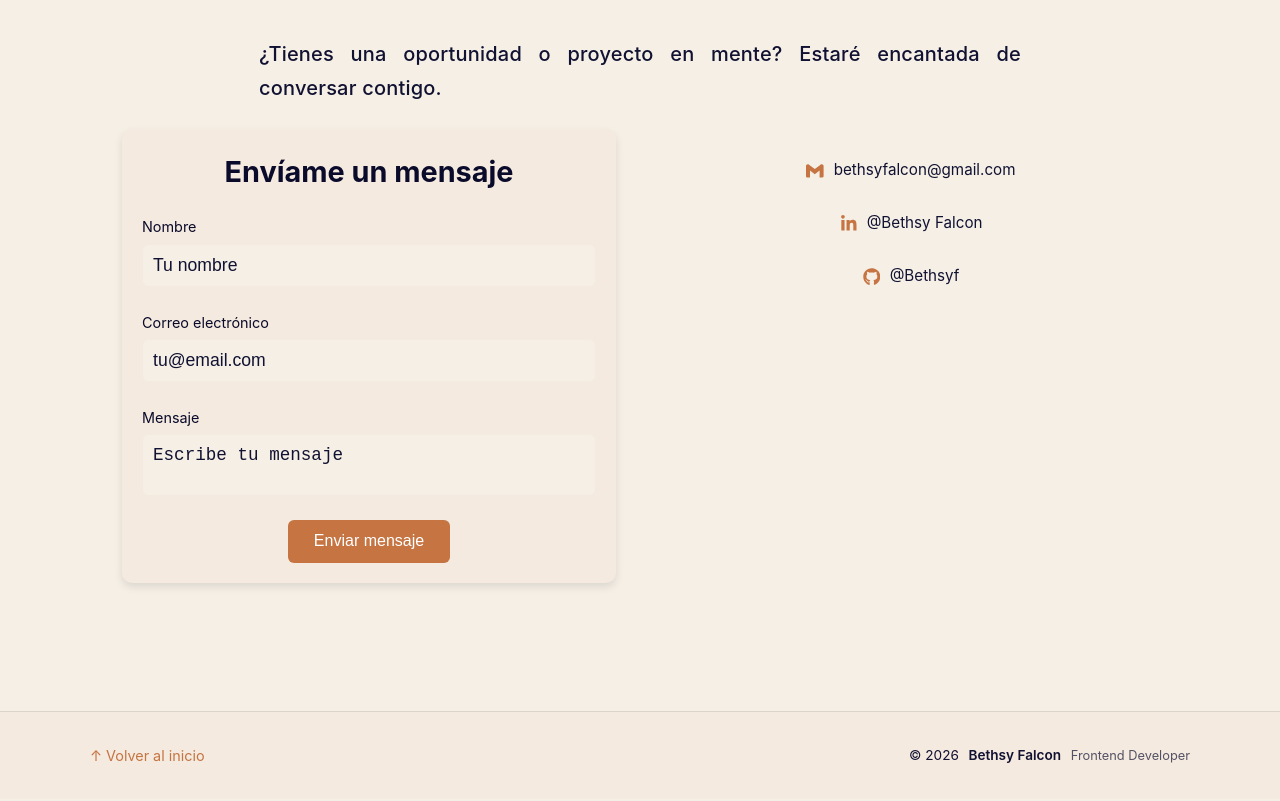
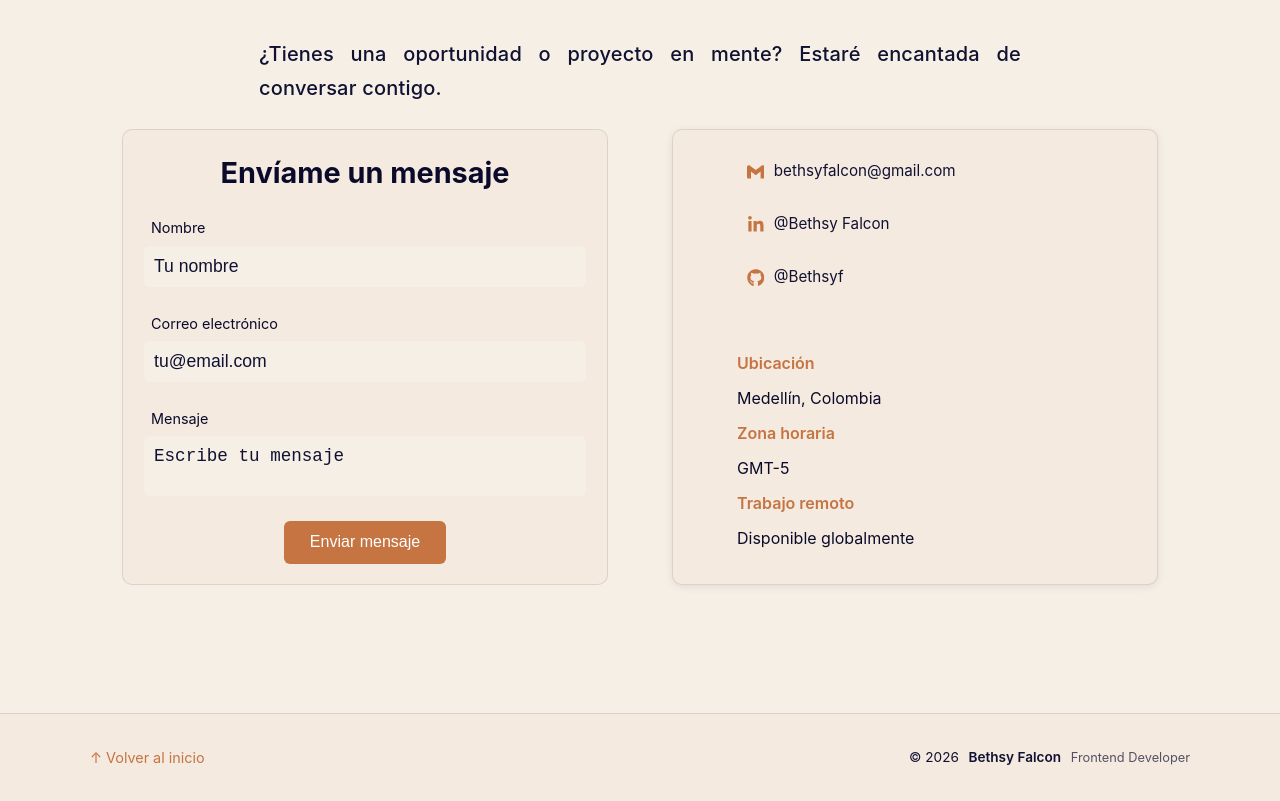
Before and after one commit to Bethsyf/portfolio, a Next.js app: page / in a window 1280 px wide. Shown: the part 5688-6489 px from the top of the page. Built offline with nearby package versions, Linux system fonts and the light colour scheme.

Commit message:
feat(contact): add info card with location, timezone and remote availability

```diff
--- a/src/components/views/contact/contactForm/ContactForm.module.scss
+++ b/src/components/views/contact/contactForm/ContactForm.module.scss
@@ -1,10 +1,10 @@
 .contactForm {
-  border-radius: 10px;
+  border-radius: var(--radius-md);
   background-color: var(--color-bg-secondary);
   padding: 30px;
-  box-shadow: 0 4px 8px var(--color-border);
   max-width: 500px;
   text-align: center;
+  border: 1px solid var(--color-border);
 }
 
 .titleForm {
@@ -23,6 +23,7 @@
   label {
     font-size: 0.9rem;
     margin-bottom: 5px;
+    padding-left: 0.5rem;
     color: var(--color-text);
   }
 
--- a/src/components/views/contact/contactView/ContactView.module.scss
+++ b/src/components/views/contact/contactView/ContactView.module.scss
@@ -4,30 +4,37 @@
   text-align: center;
 }
 
-.title {
-  font-size: clamp(2rem, 4vw, 2.7rem);
-  margin-bottom: 1rem;
+.grid {
+  display: grid;
+  gap: 4rem;
 }
 
-.subtitle {
-  color: var(--color-text-secondary);
-  margin-bottom: 4rem;
-  max-width: 700px;
-  margin-inline: auto;
+.rightColumn {
+  display: flex;
+  flex-direction: column;
+  gap: 2rem;
 }
 
-.grid {
-  display: grid;
-  gap: 3rem;
+.infoBlock {
+  display: flex;
+  flex-direction: column;
+  gap: 0.6rem;
+  margin-top: 1.5rem;
+}
+
+.infoGroup {
+  display: flex;
+  flex-direction: column;
+  gap: 0.6rem;
 }
 
 @media (min-width: 768px) {
-  .container {
-    padding: 8rem 1.5rem;
+  .grid {
+    grid-template-columns: 1fr 1fr;
   }
 
-  .grid {
-    grid-template-columns: 1fr 1fr;
-    align-items: start;
+  .rightColumn {
+    border-left: 1px solid var(--color-border);
+    padding-left: 4rem;
   }
 }
--- a/src/components/views/contact/contactView/ContactView.tsx
+++ b/src/components/views/contact/contactView/ContactView.tsx
@@ -3,6 +3,8 @@ import InfoRRSS from "../../inforrss/InfoRRSS";
 
 import SectionHeader from "@/components/layout/sectionHeader/SectionHeader";
 import SectionLayout from "@/components/layout/sectionLayout/SectionLayout";
+import TextControl from "@/components/controls/text/TextControl";
+import CardControl from "@/components/controls/card/CardControl";
 
 import s from "./ContactView.module.scss";
 
@@ -16,9 +18,30 @@ export default function ContactView() {
             description="¿Tienes una oportunidad o proyecto en mente?
             Estaré encantada de conversar contigo."
           />
+
           <div className={s.grid}>
             <ContactForm />
-            <InfoRRSS />
+
+            <CardControl hoverable={false} className={s.rightColumn}>
+              <InfoRRSS />
+
+              <div className={s.infoBlock}>
+                <div className={s.infoGroup}>
+                  <TextControl variant="label">Ubicación</TextControl>
+                  <TextControl>Medellín, Colombia</TextControl>
+                </div>
+
+                <div className={s.infoGroup}>
+                  <TextControl variant="label">Zona horaria</TextControl>
+                  <TextControl>GMT-5</TextControl>
+                </div>
+
+                <div className={s.infoGroup}>
+                  <TextControl variant="label">Trabajo remoto</TextControl>
+                  <TextControl>Disponible globalmente</TextControl>
+                </div>
+              </div>
+            </CardControl>
           </div>
         </div>
       </SectionLayout>
--- a/src/components/views/inforrss/InfoRRSS.module.scss
+++ b/src/components/views/inforrss/InfoRRSS.module.scss
@@ -1,7 +1,7 @@
 .info {
   display: flex;
   flex-direction: column;
-  align-items: center;
+  align-items: left;
   gap: 1.2rem;
   padding-top: 1.5rem;
 }
```
